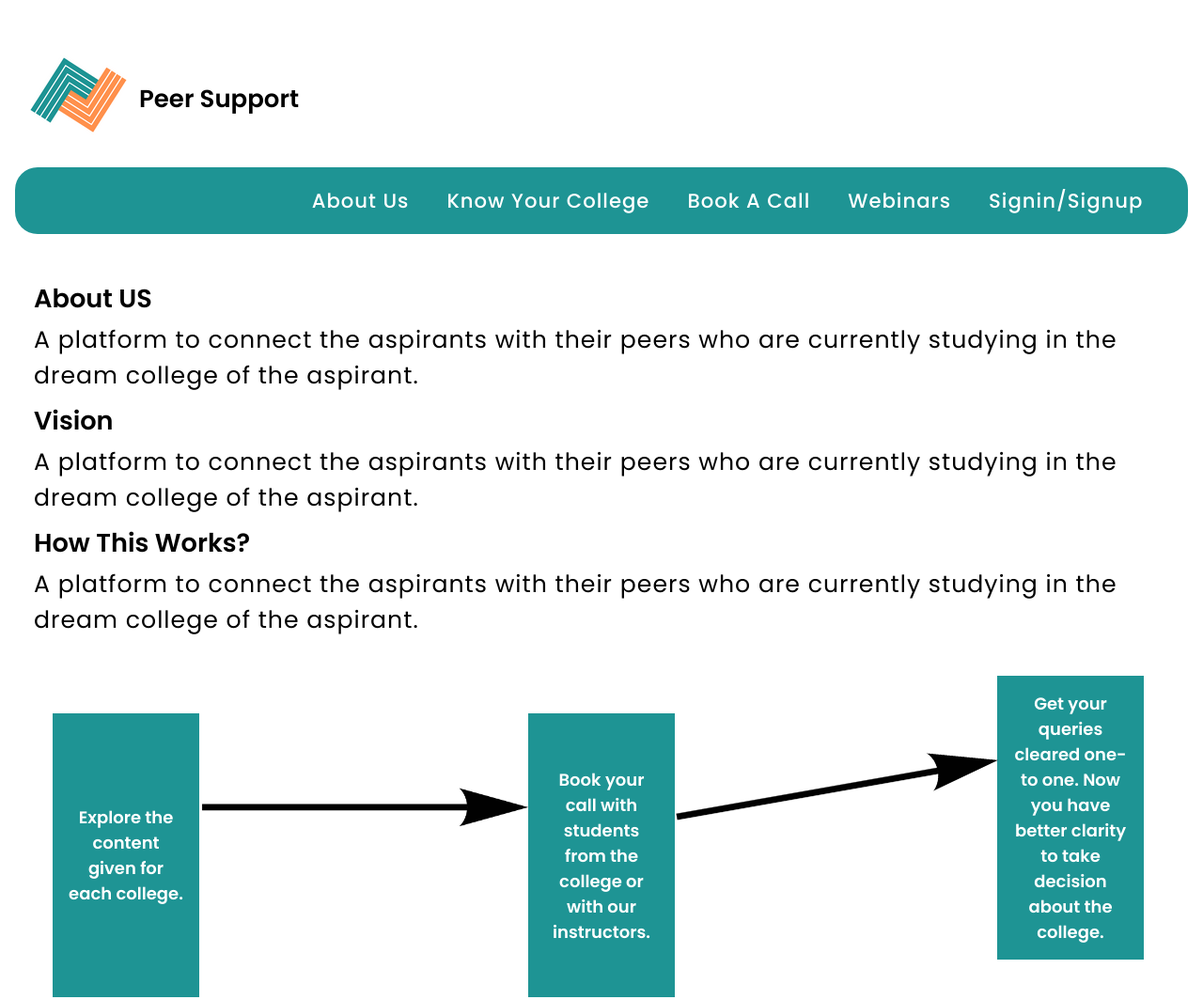
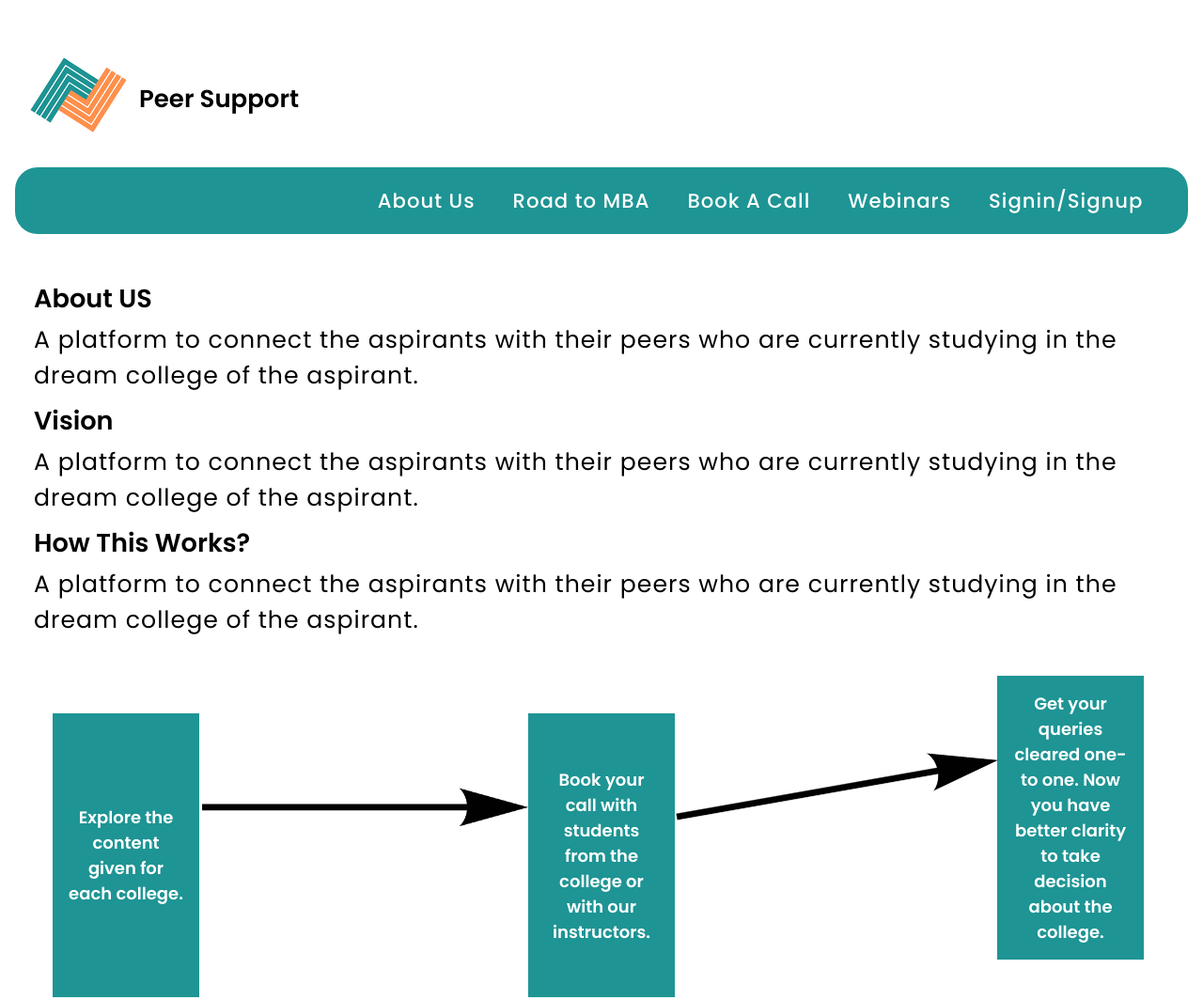
Before and after one commit to gautamgupta1811/peersupport, a plain HTML site: page index.html in a window 1280 px wide. Shown: the top 1064 px of the page at 94% size. Drawn offline with Linux system fonts and the light colour scheme.

Commit message:
Update index.html

```diff
--- a/index.html
+++ b/index.html
@@ -38,7 +38,7 @@
               <a href="/">About Us</a>
             </li>
             <li class=" list">
-              <a href="Colleges.html">Know Your College</a>
+              <a href="Colleges.html">Road to MBA</a>
             </li>
             <li class="list">
               <a href="Call.html">Book A Call</a>
```
